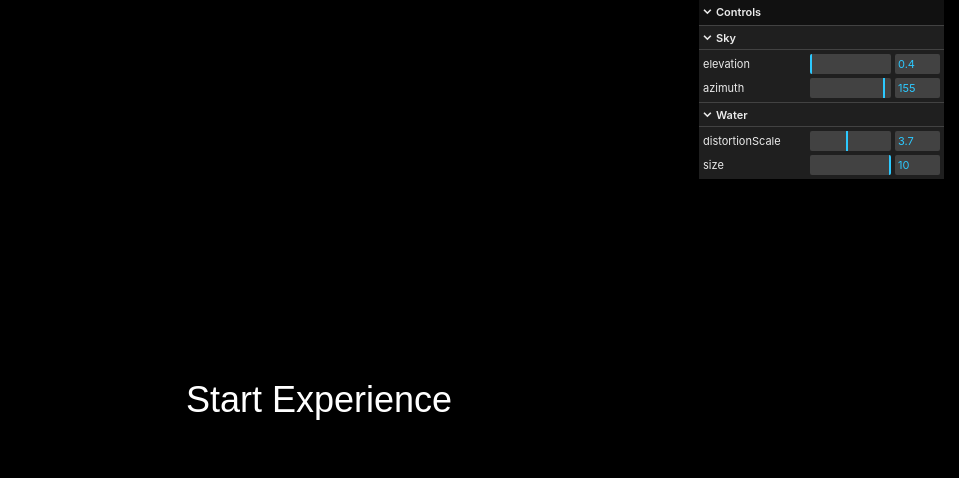
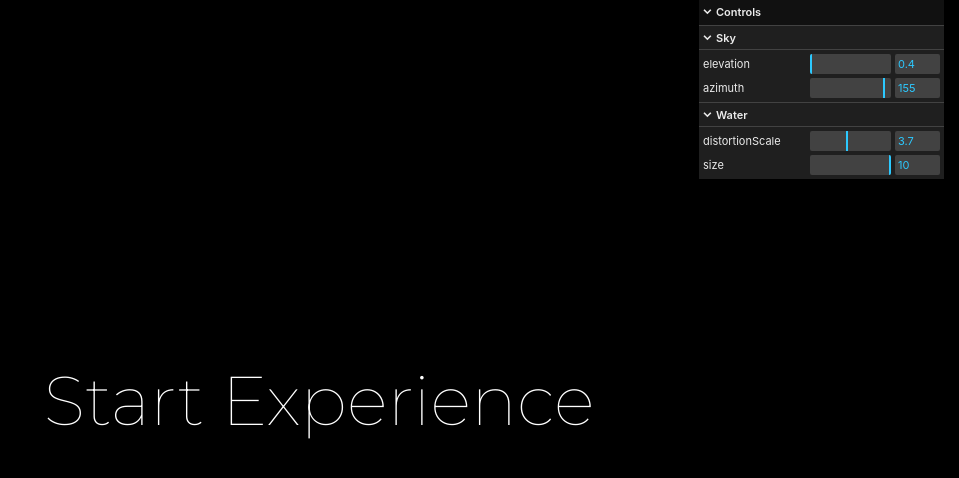
Before and after one commit to TriMPham98/3D-ocean, a website built with Vite: page 3D-ocean/index.html in a window 1280 px wide. Shown: the whole page, without its empty margins (321-1280 px from the left). Built offline with nearby package versions, Linux system fonts and the light colour scheme.

Commit message:
Use Montserrat font for button and change size

```diff
--- a/3D-ocean/index.html
+++ b/3D-ocean/index.html
@@ -4,6 +4,11 @@
     <meta charset="UTF-8" />
     <link rel="icon" type="image/svg+xml" href="/vite.svg" />
     <link rel="stylesheet" href="/style.css" />
+    <link rel="preconnect" href="https://fonts.googleapis.com" />
+    <link rel="preconnect" href="https://fonts.gstatic.com" crossorigin />
+    <link
+      href="https://fonts.googleapis.com/css2?family=Montserrat:wght@100&family=Raleway:wght@400;700&display=swap"
+      rel="stylesheet" />
     <meta name="viewport" content="width=device-width, initial-scale=1.0" />
     <title>3D Ocean</title>
   </head>
--- a/3D-ocean/style.css
+++ b/3D-ocean/style.css
@@ -20,10 +20,11 @@
   color: white;
   border: none;
   padding: 10px 20px;
-  font-size: 36px;
+  font-size: 69px;
   cursor: pointer;
   border-radius: 8px; /* Rounded corners */
   transition: background-color 0.3s ease; /* Smooth transition for background color */
+  font-family: 'Montserrat', sans-serif; /* Add Montserrat here */
 }
 
 #loading-screen #start-button:hover {
```
